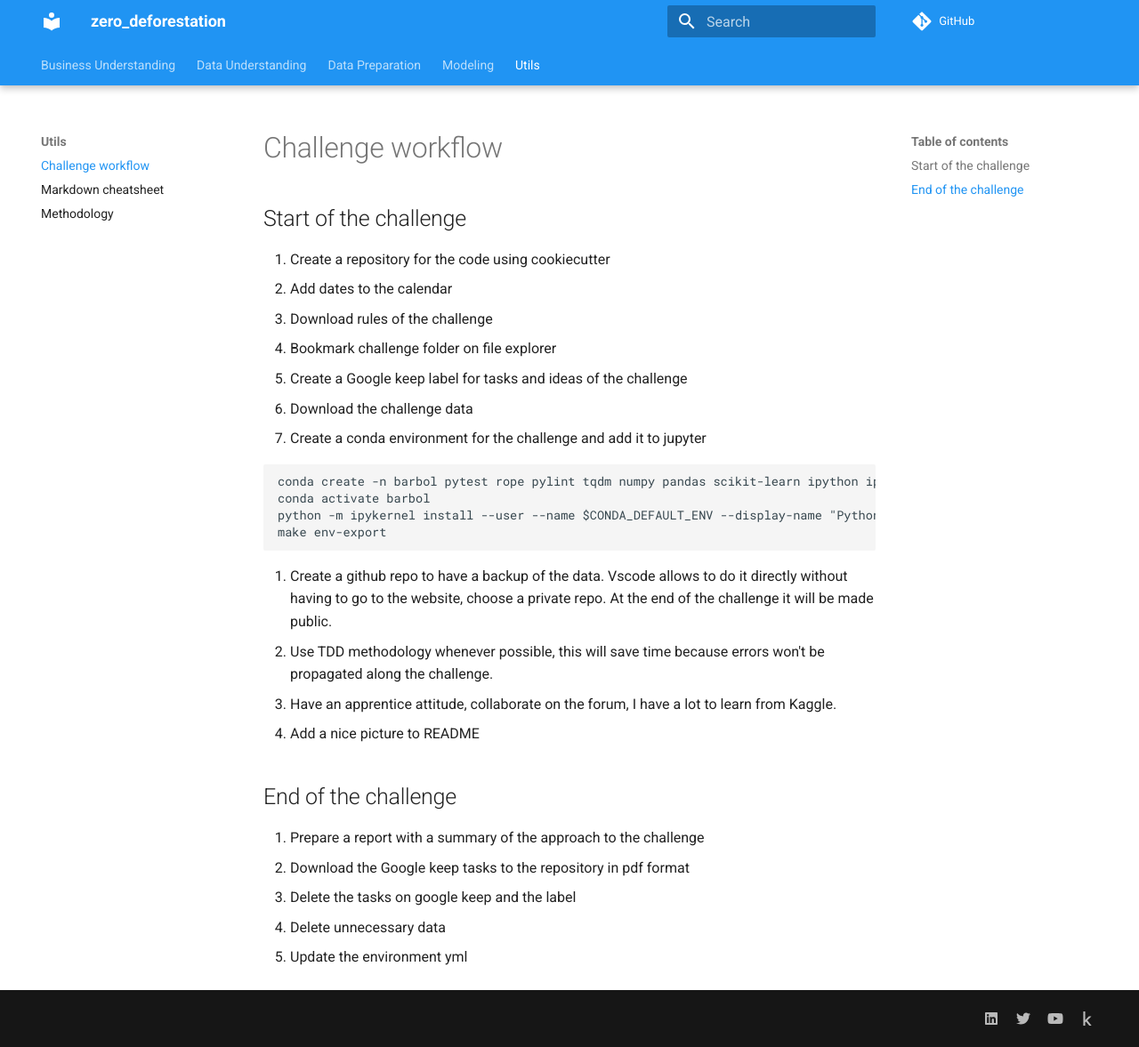
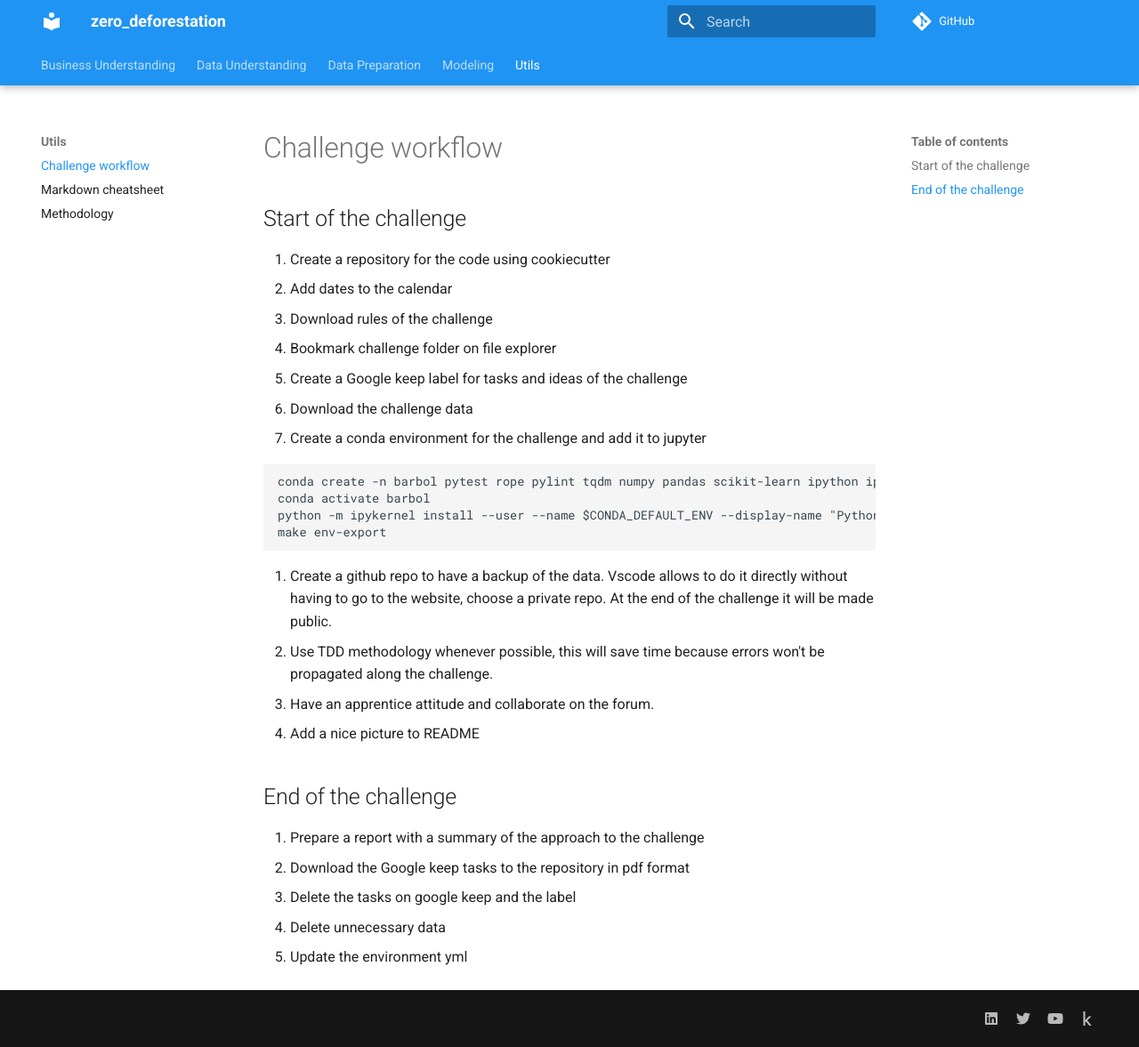
Before and after one commit to ironbar/schneider_zero_deforestation, an MkDocs documentation site: the page built from docs/utils/00_Challenge_Workflow.md, in a window 1280 px wide and 1177 px high. Shown: the whole window at 89% size. Built offline with MkDocs 1.6.1 and Material for MkDocs 9.7.7, drawn with Linux system fonts in a browser that asks for light colours; comment, search, counter and statistics services are not loaded.

Commit message:
small changes

```diff
--- a/docs/utils/00_Challenge_Workflow.md
+++ b/docs/utils/00_Challenge_Workflow.md
@@ -20,8 +20,7 @@ make env-export
 7. Create a github repo to have a backup of the data. Vscode allows to do it directly without having to go to the website, choose a private repo. At the end of the challenge it will be made public.
 8. Use TDD methodology whenever possible, this will save time because errors
 won't be propagated along the challenge.
-9. Have an apprentice attitude, collaborate on the forum, I have a lot to learn
-from Kaggle.
+9. Have an apprentice attitude and collaborate on the forum.
 10. Add a nice picture to README
 
 ## End of the challenge
```
Also changed, not shown: docs/utils/methodology.md (+1 -1 lines).
